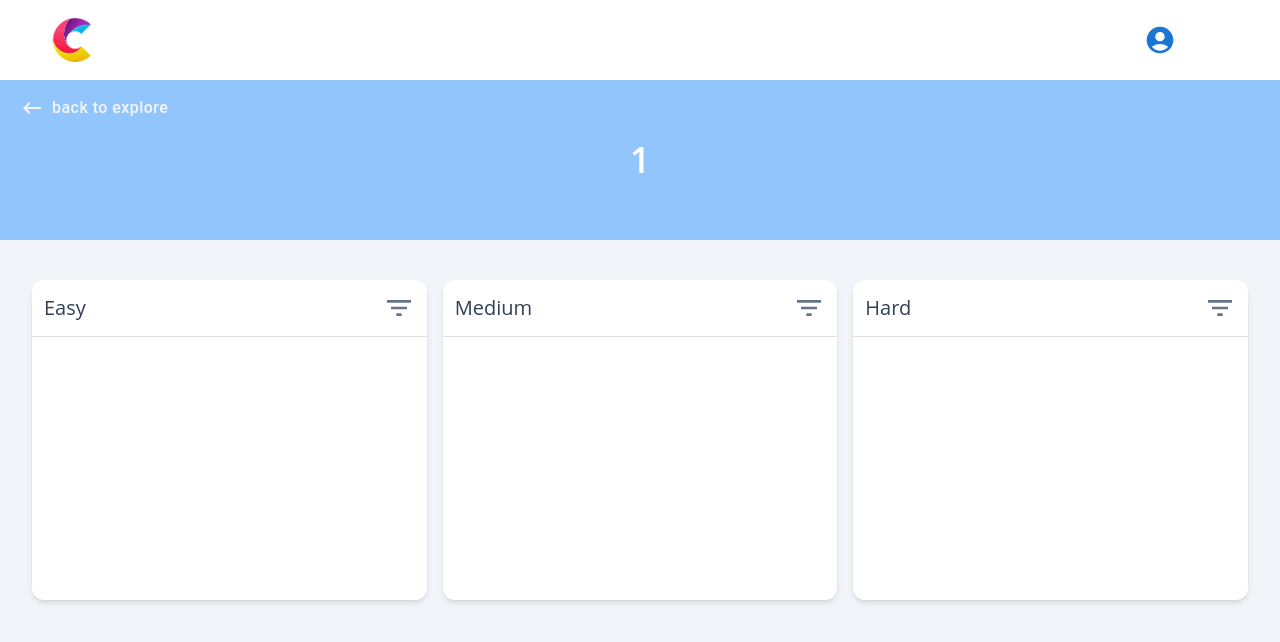
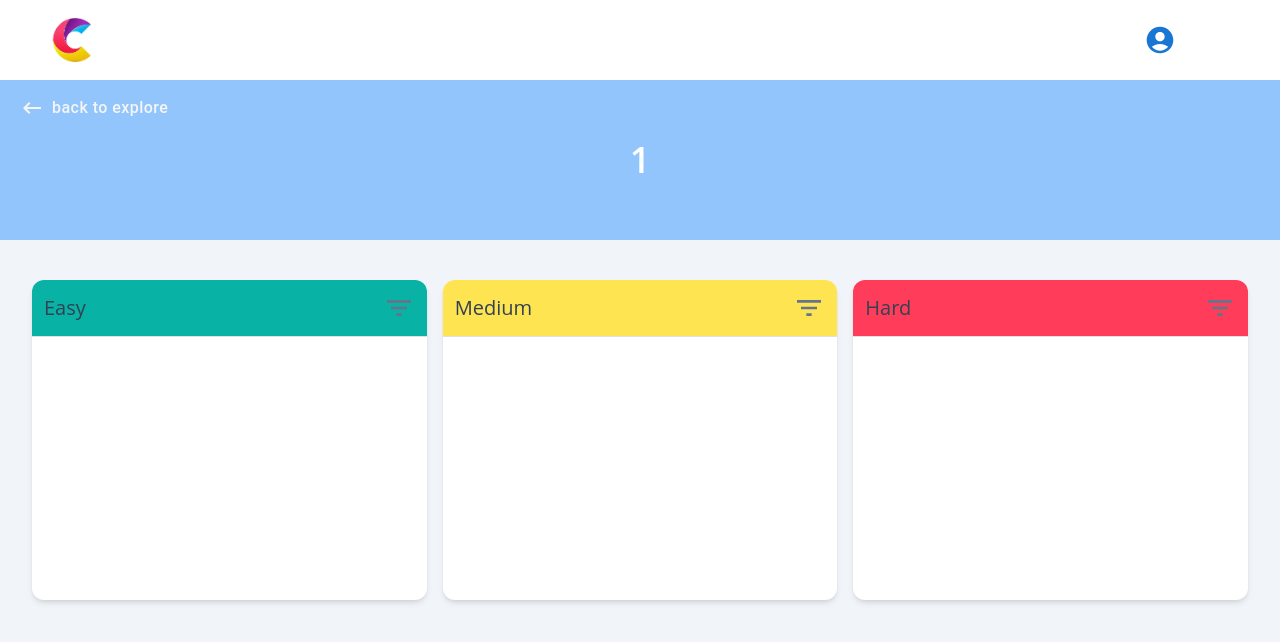
Before and after one commit to gamitej/Code-, a React (Vite) app in the folder frontend/: page /explore/1 in a window 1280 px wide. Shown: the top 642 px of the page. Built offline with nearby package versions, Linux system fonts and the light colour scheme; sample sign-in values are in the browser's storage.

Commit message:
overview header card done

```diff
--- a/frontend/src/pages/Overview/Overview.jsx
+++ b/frontend/src/pages/Overview/Overview.jsx
@@ -5,7 +5,7 @@ import { Button, Divider } from "@mui/material";
 import KeyboardBackspaceIcon from "@mui/icons-material/KeyboardBackspace";
 import OverviewCardHeader from "./comp/OverviewCardHeader";
 // data
-import { cardData, stateObj } from "./comp/data";
+import { cardData, stateObj, cardColor } from "./comp/data";
 
 const Overview = () => {
   const { name } = useParams();
@@ -33,6 +33,7 @@ const Overview = () => {
               cardTitle={title}
               filters={filters}
               setFilters={setFilters}
+              color={cardColor[value]}
             />
             <Divider />
             {/* Card Body */}
--- a/frontend/src/pages/Overview/comp/OverviewCardHeader.jsx
+++ b/frontend/src/pages/Overview/comp/OverviewCardHeader.jsx
@@ -12,6 +12,7 @@ import FilterListIcon from "@mui/icons-material/FilterList";
 import { filterData } from "./data";
 
 const OverviewCardHeader = ({
+  color,
   cardType,
   cardTitle,
   filters = {},
@@ -41,11 +42,14 @@ const OverviewCardHeader = ({
   };
 
   return (
-    <div className="flex justify-between items-center p-3">
-      <p className="text-xl  text-slate-700">{cardTitle}</p>
-      <Tooltip title="filters" placement="top" onClick={handleClick} arrow>
+    <div
+      className="flex justify-between items-center p-3 rounded-tr-xl rounded-tl-xl select-none"
+      style={{ backgroundColor: color }}
+    >
+      <p className="text-xl text-slate-700">{cardTitle}</p>
+      <Tooltip title="Filters" placement="top" onClick={handleClick} arrow>
         <FilterListIcon
-          className="text-slate-500 cursor-pointer"
+          className="text-slate-500 cursor-pointer hover:text-slate-200"
           sx={{ fontSize: "2rem" }}
         />
       </Tooltip>
--- a/frontend/src/pages/Overview/comp/data.js
+++ b/frontend/src/pages/Overview/comp/data.js
@@ -31,3 +31,9 @@ export const cardData = [
   { title: "Medium", value: "medium", body: [] },
   { title: "Hard", value: "hard", body: [] },
 ];
+
+export const cardColor = {
+  easy: "#08B2A4",
+  medium: "#FFE452",
+  hard: "#FF3D5A",
+};
```
